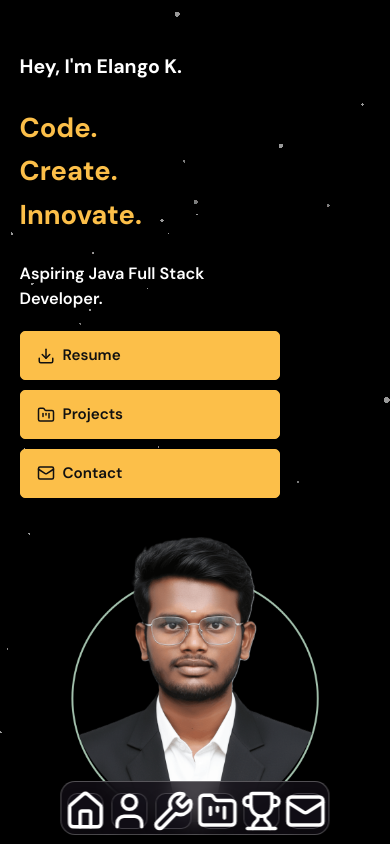
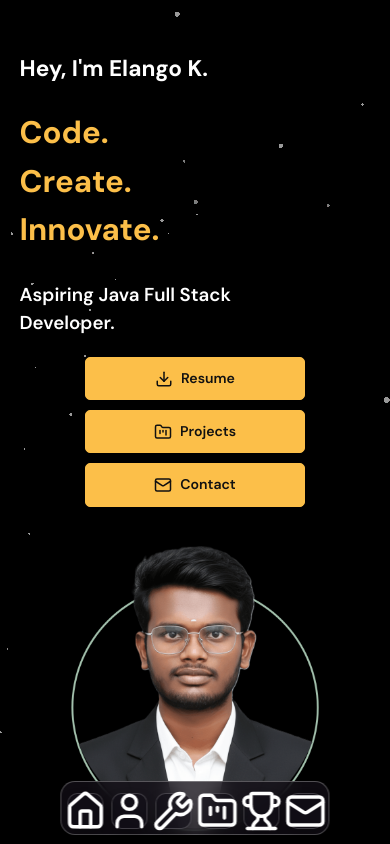
Before and after one commit to Elango-Kannan-00/Portfolio-Website, a React (Vite) app: page / in a window 390 px wide. Shown: the top 844 px of the page. Built offline with nearby package versions, Linux system fonts and the light colour scheme.

Commit message:
Update hero section styles for improved responsiveness and alignment

```diff
--- a/src/index.css
+++ b/src/index.css
@@ -692,7 +692,7 @@
   }
 
   .hero-title {
-    font-size: clamp(1.5rem, 7vw, 2.2rem);
+    font-size: clamp(1.8rem, 8vw, 2.6rem);
     line-height: 1.3;
     max-width: 10ch;
     margin-top: 0;
@@ -700,29 +700,34 @@
   }
 
   .hero-intro {
-    font-size: clamp(1.1rem, 5vw, 1.6rem);
+    font-size: clamp(1.25rem, 5.8vw, 1.85rem);
     white-space: normal;
     margin-bottom: 16px;
   }
 
   .hero-subtitle {
-    font-size: clamp(1rem, 4.2vw, 1.2rem);
+    font-size: clamp(1.1rem, 4.8vw, 1.35rem);
     max-width: 18ch;
   }
 
   .hero-actions {
-    justify-content: flex-start;
+    flex-direction: column;
+    align-items: center;
+    justify-content: center;
     gap: 10px;
     margin-top: 4px;
     width: 100%;
-    max-width: 260px;
+    max-width: 240px;
+    margin-left: auto;
+    margin-right: auto;
   }
 
   .ek-btn--hero {
-    padding: 12px 16px;
-    font-size: 0.95rem;
+    padding: 10px 14px;
+    font-size: 0.88rem;
     width: 100%;
-    justify-content: flex-start;
+    max-width: 220px;
+    justify-content: center;
   }
 
   .about-main-title {
```
